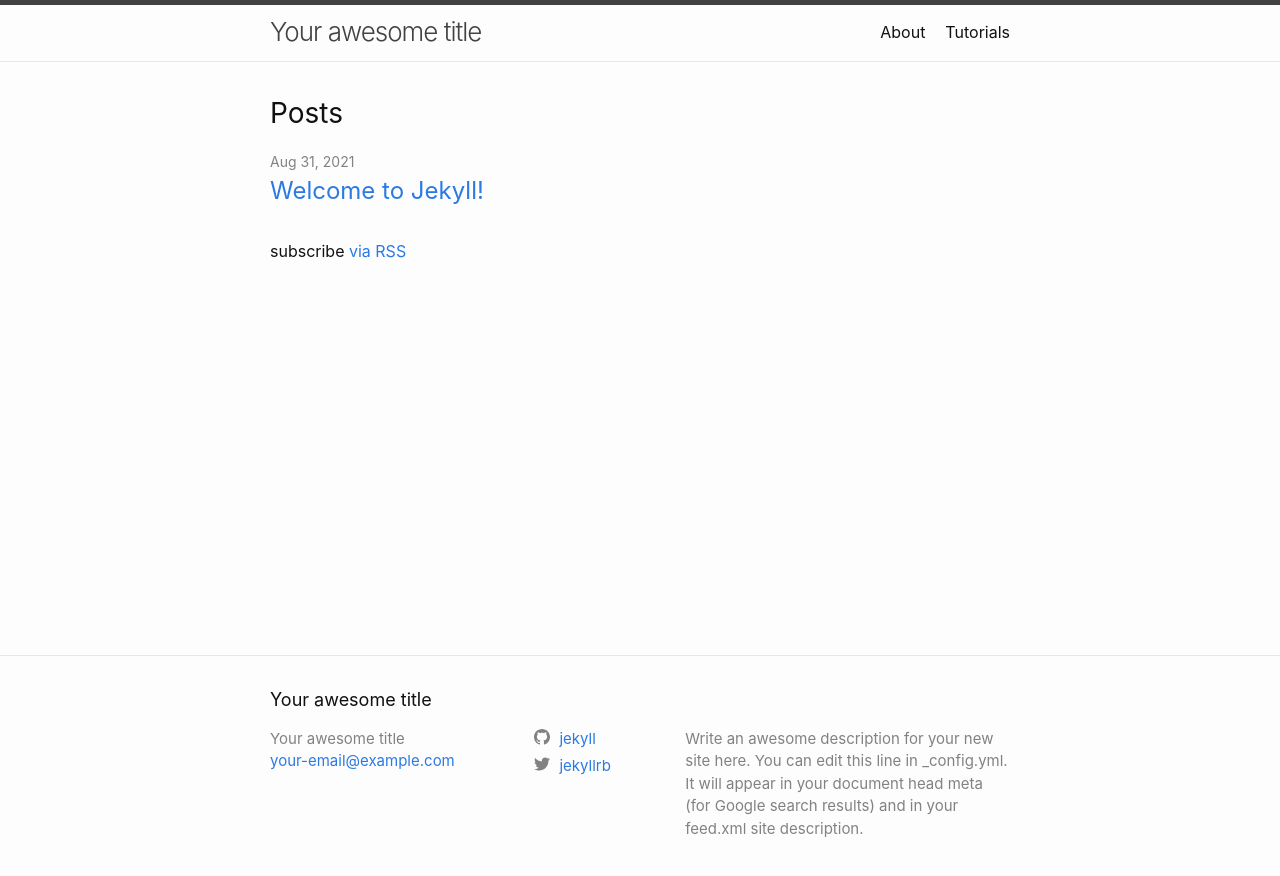
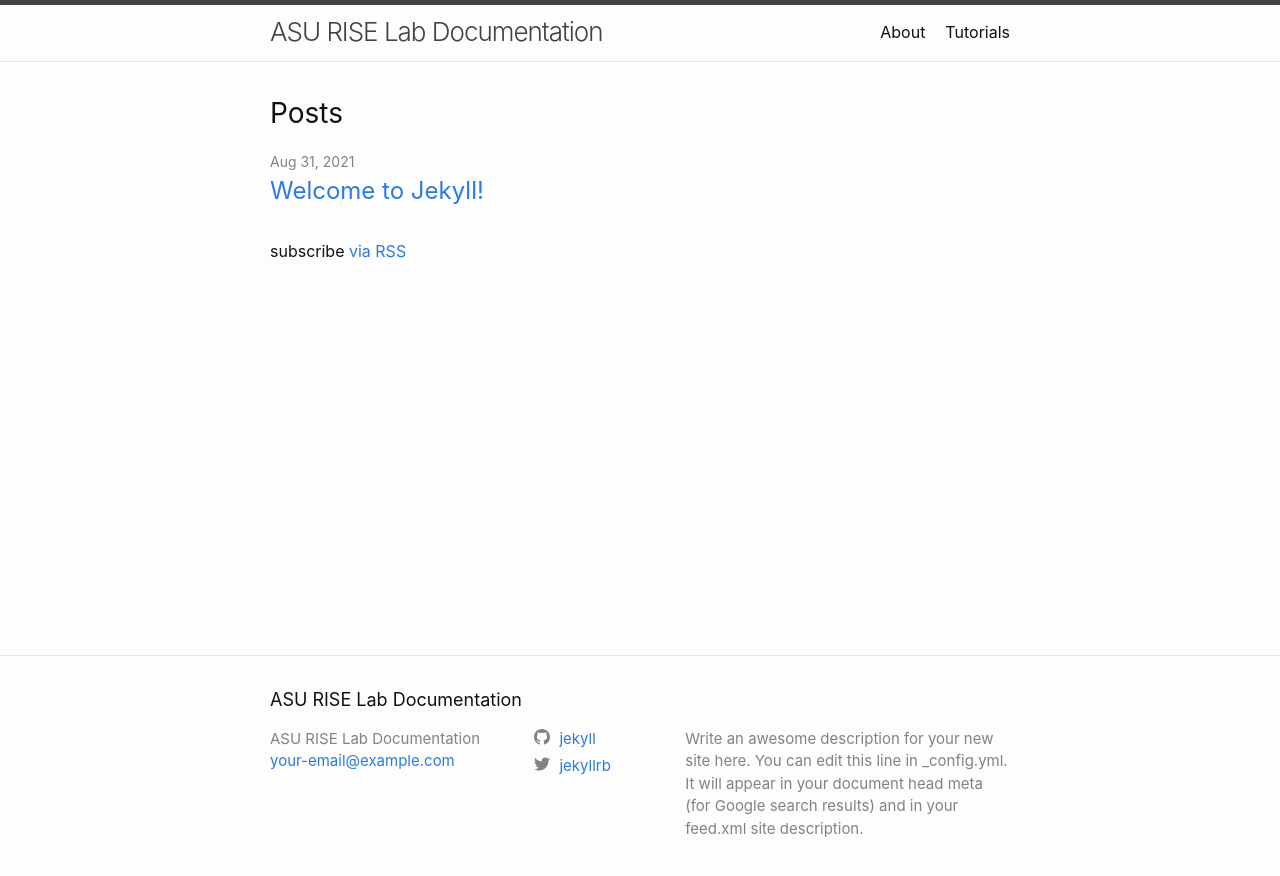
Before and after one commit to ASU-RISE-Lab/Docs_Website, a Jekyll site: the page built from index.markdown, in a window 1280 px wide. Shown: the top 876 px of the page. Built offline with Jekyll 4.4.1, drawn with Linux system fonts in a browser that asks for light colours.

Commit message:
Trying to fix home page

```diff
--- a/_config.yml
+++ b/_config.yml
@@ -18,7 +18,7 @@
 # You can create any custom variable you would like, and they will be accessible
 # in the templates via {{ site.myvariable }}.
 
-title: Your awesome title
+title: ASU RISE Lab Documentation
 email: your-email@example.com
 description: >- # this means to ignore newlines until "baseurl:"
   Write an awesome description for your new site here. You can edit this
```
